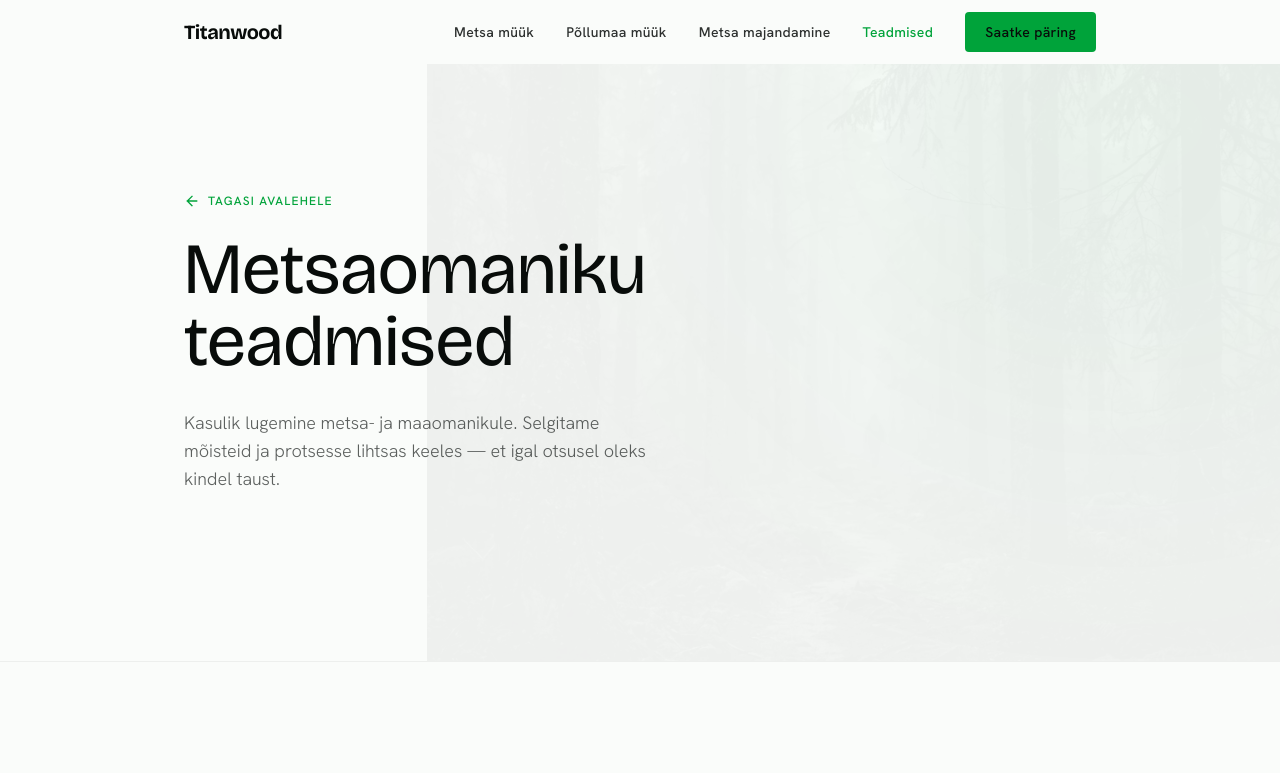
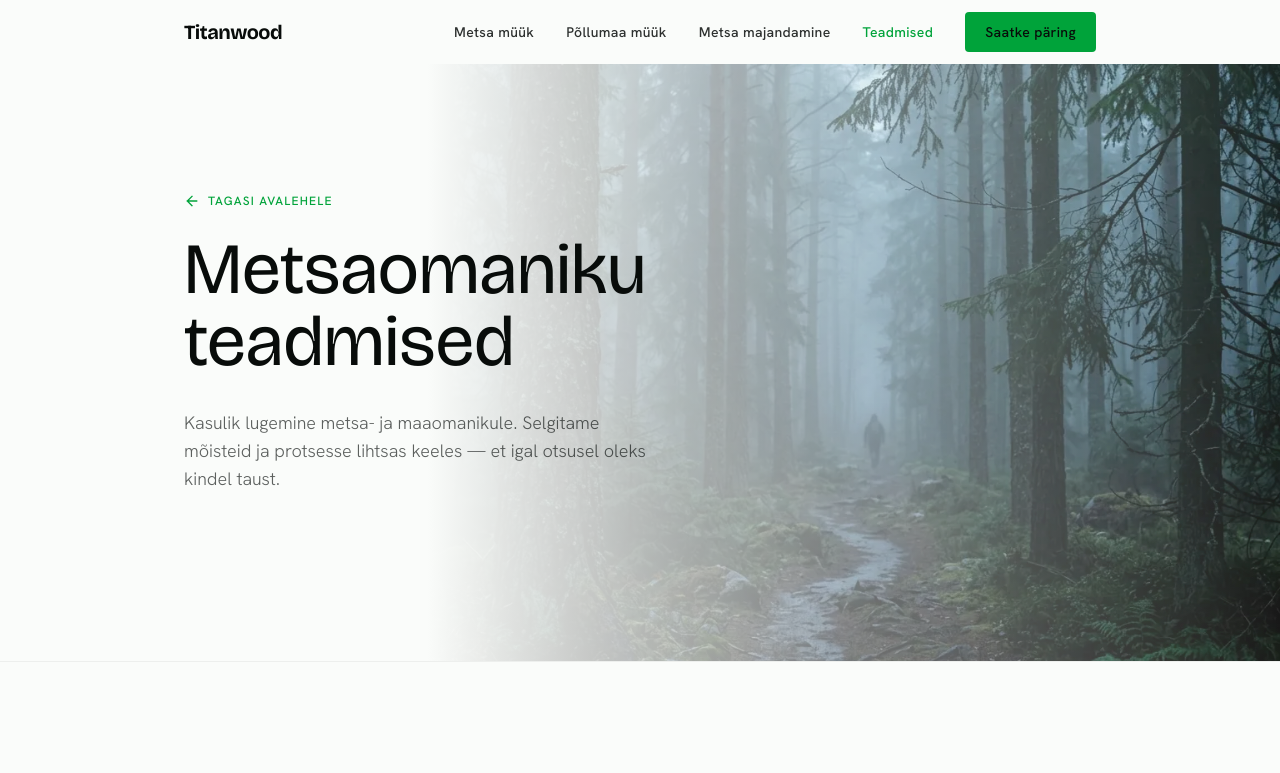
Before and after one commit to taavitamm8888/metsahind, a plain HTML site: page teadmised/index.html in a window 1280 px wide. Shown: the top 773 px of the page. Drawn offline with nearby package versions, Linux system fonts and the light colour scheme.

Commit message:
Alalehtede hero taustapildid nahtavaks (olid 5% opacity tekstuurid)
Co-Authored-By: Claude Fable 5 <noreply@anthropic.com>

```diff
--- a/teadmised/index.html
+++ b/teadmised/index.html
@@ -118,8 +118,8 @@
 </header>
 </section>
 <section class="cms-block cms-block--service-hero"><section class="pt-32 pb-24 md:pt-48 md:pb-32 bg-[#fafcfa] text-brand-dark relative overflow-hidden snap-start">
-        <div class="absolute top-0 right-0 w-full md:w-2/3 h-full bg-cover bg-center bg-no-repeat opacity-[0.05] mix-blend-luminosity pointer-events-none"
-         style="background-image:url('/assets/uploads/nordic_forest.webp')" ></div>
+        <div class="absolute top-0 right-0 w-full md:w-2/3 h-full bg-cover bg-center bg-no-repeat opacity-[0.18] md:opacity-90 pointer-events-none"
+         style="background-image:url('/assets/uploads/nordic_forest.webp')" ></div><div class="absolute top-0 right-0 w-full md:w-2/3 h-full bg-gradient-to-r from-[#fafcfa] via-[#fafcfa]/40 to-transparent pointer-events-none"></div>
         <div class="absolute top-0 right-0 w-full md:w-1/2 h-[500px] bg-brand-green/5 rounded-full blur-[150px] pointer-events-none translate-x-1/4 -translate-y-1/4"></div>
 
     <div class="w-full lg:max-w-[75%] mx-auto px-6 relative z-10">
```
Also changed, not shown: metsa-majandamine/index.html (+2 -2 lines), metsa-muuk/index.html (+2 -2 lines), pollumaa-muuk/index.html (+2 -2 lines), templates/metsahind/assets/style.css.
